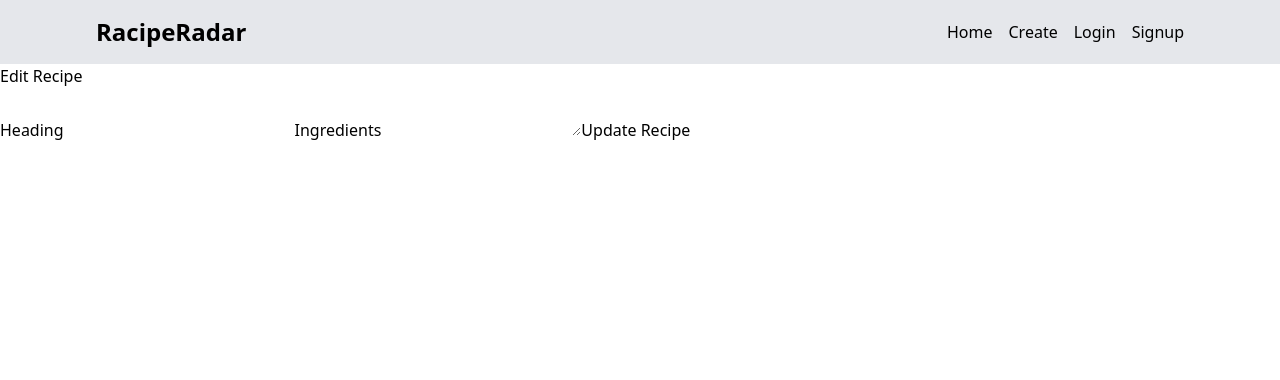
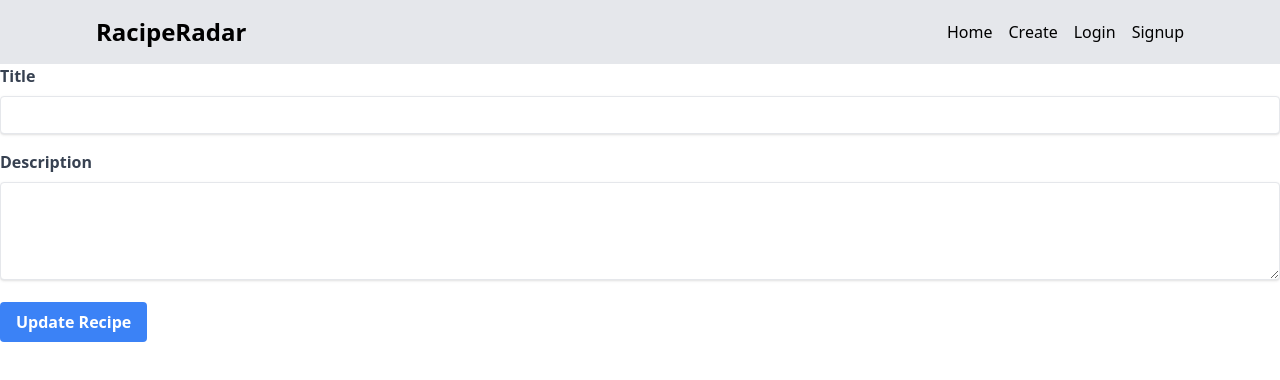
Before and after one commit to sharunnd/recipe-recommendation-website, a Vue app in the folder frontend/: page /recipe/edit/1 in a window 1280 px wide. Shown: the top 380 px of the page. Built offline with nearby package versions, Linux system fonts and the light colour scheme; no server answers.

Commit message:
review and rating frontend side done except styling

```diff
--- /dev/null
+++ b/frontend/src/components/AddRating.vue
@@ -0,0 +1,30 @@
+<!-- AddRating.vue -->
+<template>
+    <div>
+      <!-- Rating form UI -->
+      <input v-model="ratingValue" type="number" min="1" max="5">
+      <button @click="submitRating">Submit Rating</button>
+    </div>
+  </template>
+
+  <script>
+  import { mapActions } from "vuex";
+
+  export default {
+    data() {
+      return {
+        ratingValue: 1,
+      };
+    },
+    methods: {
+      ...mapActions(["createRating"]),
+      submitRating() {
+        this.createRating({ recipeId: this.recipeId, rating: this.ratingValue });
+        // Clear the input field or handle success/error messages
+      },
+    },
+    props: {
+      recipeId: Number,
+    },
+  };
+  </script>
--- /dev/null
+++ b/frontend/src/components/AddReview.vue
@@ -0,0 +1,30 @@
+<!-- AddReview.vue -->
+<template>
+    <div>
+      <!-- Review form UI -->
+      <textarea v-model="reviewText"></textarea>
+      <button @click="submitReview">Submit Review</button>
+    </div>
+  </template>
+
+  <script>
+  import { mapActions } from "vuex";
+
+  export default {
+    data() {
+      return {
+        reviewText: "",
+      };
+    },
+    methods: {
+      ...mapActions(["createReview"]),
+      submitReview() {
+        this.createReview({ recipeId: this.recipeId, comment: this.reviewText });
+        // Clear the input field or handle success/error messages
+      },
+    },
+    props: {
+      recipeId: Number,
+    },
+  };
+  </script>
--- a/frontend/src/store.js
+++ b/frontend/src/store.js
@@ -45,27 +45,72 @@ export default createStore({
         console.error("Error deleting recipe:", error);
       }
     },
-    async updateRecipe({ commit }, recipeId, updatedRecipe) {
+    async updateRecipe({ commit }, recipeId, updatedRecipeData) {
       try {
+        console.log("...updated..",recipeId,updatedRecipeData);
         const response = await fetch(`http://localhost:8000/api/update_recipe/${recipeId}/`, {
           method: "PATCH",
           headers: {
             "Content-Type": "application/json",
             Authorization: `Token ${localStorage.getItem("token")}`,
           },
-            body: JSON.stringify(updatedRecipe),
+          body: JSON.stringify(updatedRecipeData),
         });
-
+        console.log(response);
         if (response.ok) {
           commit("clearRecipeDetails");
+          return response; // Return the response to handle success message in the component
         } else {
-            console.error("Error updating recipe:", response.statusText);
+          // Handle other errors
+          throw new Error(`Error updating recipe: ${response.statusText}`);
         }
       } catch (error) {
         console.error("Error updating recipe:", error);
       }
+    },
+    async createReview({ commit }, { recipeId, comment }) {
+      try {
+        const response = await fetch(`http://localhost:8000/api/recipe/reviews/${recipeId}/`, {
+          method: "POST",
+          headers: {
+            "Content-Type": "application/json",
+            Authorization: `Token ${localStorage.getItem("token")}`,
+          },
+          body: JSON.stringify({ comment }),
+        });
+        if (response.ok) {
+          // You can handle success actions here if needed
+          return response;
+        } else {
+          commit
+          throw new Error(`Error creating review: ${response.statusText}`);
         }
-
+      } catch (error) {
+        console.error("Error creating review:", error);
+      }
+    },
+    async createRating({commit}, { recipeId, rating }) {
+      console.log("id", recipeId, rating);
+      try {
+        const response = await fetch(`http://localhost:8000/api/recipe/rate/${recipeId}/`, {
+          method: "POST",
+          headers: {
+            "Content-Type": "application/json",
+            Authorization: `Token ${localStorage.getItem("token")}`,
+          },
+          body: JSON.stringify({ rating }),
+        });
+        if (response.ok) {
+          // You can handle success actions here if needed
+          return response;
+        } else {
+          commit
+          throw new Error(`Error creating rating: ${response.statusText}`);
+        }
+      } catch (error) {
+        console.error("Error creating rating:", error);
+      }
+    },
   },
   getters: {
     recipeDetails: (state) => state.recipeDetails,
--- a/frontend/src/views/RecipeDetails.vue
+++ b/frontend/src/views/RecipeDetails.vue
@@ -1,46 +1,8 @@
-<!-- <template>
-  <div class="bg-white shadow-lg rounded-lg px-40 py-10 mx-10">
-    <img
-      v-if="recipe.image_url"
-      :src="recipe.image_url"
-      alt="Recipe Image"
-      class="w-full h-80 object-cover mb-4"
-    />
-    <h2 class="text-xl font-semibold mb-2">{{ recipe.heading }}</h2>
-    <p class="text-gray-600 mb-4">{{ recipe.ingredients }}</p>
-    <div class="flex justify-around items-center mt-10">
-      <router-link
-        :to="'/recipe/edit/' + recipe.id"
-        class="text-blue-600 hover:text-blue-800"
-      >
-        edit
-      </router-link>
-      <button
-      @click="onDeleteRecipe"
-        class="text-red-600 hover:text-red-800"
-      >
-        <svg
-          xmlns="http://www.w3.org/2000/svg"
-          fill="none"
-          viewBox="0 0 24 24"
-          stroke-width="1.5"
-          stroke="currentColor"
-          class="w-6 h-6"
-        >
-          <path
-            stroke-linecap="round"
-            stroke-linejoin="round"
-            d="M14.74 9l-.346 9m-4.788 0L9.26 9m9.968-3.21c.342.052.682.107 1.022.166m-1.022-.165L18.16 19.673a2.25 2.25 0 01-2.244 2.077H8.084a2.25 2.25 0 01-2.244-2.077L4.772 5.79m14.456 0a48.108 48.108 0 00-3.478-.397m-12 .562c.34-.059.68-.114 1.022-.165m0 0a48.11 48.11 0 013.478-.397m7.5 0v-.916c0-1.18-.91-2.164-2.09-2.201a51.964 51.964 0 00-3.32 0c-1.18.037-2.09 1.022-2.09 2.201v.916m7.5 0a48.667 48.667 0 00-7.5 0"
-          />
-        </svg>
-      </button>
-    </div>
-  </div>
-</template> -->
+
 <template>
   <div>
     <!-- Check if recipe data is available -->
-    <div v-if="recipe.image_url" class="bg-white shadow-lg rounded-lg px-40 py-10 mx-10">
+    <div v-if="recipe.image_url" class="bg-white shadow-lg rounded-lg px-40 py-10 mx-10 mt-10">
       <img
         v-if="recipe.image_url"
         :src="recipe.image_url"
@@ -79,13 +41,22 @@
     <div v-else class="mt-4 flex items-center justify-center">
       <h1 class="text-red-500 text-2xl">Recipe has been deleted!</h1>
     </div>
+  <AddReview :recipeId="recipe.id"/>
+  <AddRating :recipeId="recipe.id"/>
+  </div>
 
-  </div>
 </template>
 <script>
 import { mapActions, mapGetters } from "vuex";
 import { toast } from "vue3-toastify";
+import AddReview from "../components/AddReview.vue";
+import AddRating from "../components/AddRating.vue";
 export default {
+  components: {
+    // Register your custom components here
+    AddReview,
+    AddRating,
+  },
   computed: {
     ...mapGetters(["recipeDetails"]),
     recipe() {
--- a/frontend/src/views/RecipeEdit.vue
+++ b/frontend/src/views/RecipeEdit.vue
@@ -1,51 +1,98 @@
 <template>
   <div>
-      <h1>Edit Recipe</h1>
-      <form @submit.prevent="submitUpdatedRecipe">
-        <label for="heading">Heading</label>
-        <input v-model="updatedRecipe.heading" type="text" id="heading" />
-        <label for="ingredients">Ingredients</label>
-        <textarea v-model="updatedRecipe.ingredients" id="ingredients"></textarea>
-        <button type="submit">Update Recipe</button>
+    <!-- Display form for editing recipe data -->
+    <form @submit.prevent="onUpdateRecipe">
+      <div class="mb-4">
+        <label for="title" class="block text-gray-700 font-bold mb-2">Title</label>
+        <input
+          type="text"
+          id="title"
+          v-model="updatedRecipeData.heading"
+          class="shadow appearance-none border rounded w-full py-2 px-3 text-gray-700 leading-tight focus:outline-none focus:shadow-outline"
+          required
+        />
+      </div>
+      <div class="mb-4">
+        <label for="description" class="block text-gray-700 font-bold mb-2">Description</label>
+        <textarea
+          id="description"
+          v-model="updatedRecipeData.ingredients"
+          class="shadow appearance-none border rounded w-full py-2 px-3 text-gray-700 leading-tight focus:outline-none focus:shadow-outline"
+          rows="4"
+          required
+        ></textarea>
+      </div>
+      <!-- Add other form fields for updating recipe properties -->
+
+      <div class="flex items-center justify-between">
+        <button type="submit" class="bg-blue-500 hover:bg-blue-700 text-white font-bold py-2 px-4 rounded focus:outline-none focus:shadow-outline">
+          Update Recipe
+        </button>
+      </div>
     </form>
   </div>
 </template>
 
 <script>
 import { mapActions, mapGetters } from "vuex";
+import { toast } from "vue3-toastify";
 
 export default {
+  data() {
+    return {
+      updatedRecipeData: {
+        heading: "", // Initialize with empty values
+        ingredients: "",
+        // Add other properties here
+      },
+    };
+  },
+  created() {
+    // Fetch the initial recipe data when the component is created
+    this.fetchRecipeData();
+  },
   computed: {
     ...mapGetters(["recipeDetails"]),
-      originalRecipe() {
+    recipe() {
       return this.recipeDetails || {};
     },
-    },
-    data() {
-      return {
-        updatedRecipe: {
-          heading: "",
-          ingredients: "",
-        },
-      };
   },
   methods: {
     ...mapActions(["fetchRecipeDetails", "updateRecipe"]),
     async fetchRecipeData() {
       const recipeId = this.$route.params.id;
       await this.fetchRecipeDetails(recipeId);
-        // Populate the form fields with the original recipe data
-        this.updatedRecipe = { ...this.originalRecipe };
+
+      // Populate updatedRecipeData with the fetched data
+      this.updatedRecipeData = {
+        heading: this.recipe.heading || "",
+        ingredients: this.recipe.ingredients || "",
+        // Add other properties here
+      };
     },
-      async submitUpdatedRecipe() {
-  // Call the updateRecipe action in your Vuex store
-  await this.updateRecipe(this.$route.params.id, this.updatedRecipe);
-  // Redirect back to the recipe details page
-  this.$router.push(`/recipe/details/${this.$route.params.id}`);
+    async onUpdateRecipe() {
+      const recipeId = this.recipe.id;
+      const obj = this.updatedRecipeData
+      try {
+        // Call the updateRecipe action with updated data
+        console.log(recipeId,obj);
+        await this.updateRecipe(recipeId, this.updatedRecipeData);
+        console.log("after",recipeId,obj);
+        toast.success("Recipe updated successfully", {
+          autoClose: 1000,
+        });
+        this.$router.push(`/recipe/${recipeId}`);
+      } catch (error) {
+        toast.error("Something went wrong!", {
+          autoClose: 1000,
+        });
+        console.error("Error updating recipe:", error);
+      }
     },
-    },
-    mounted() {
-      this.fetchRecipeData();
   },
 };
 </script>
+
+<style scoped>
+/* Your styling here */
+</style>
```
Lines whose indentation alone changed are shown as unchanged.
